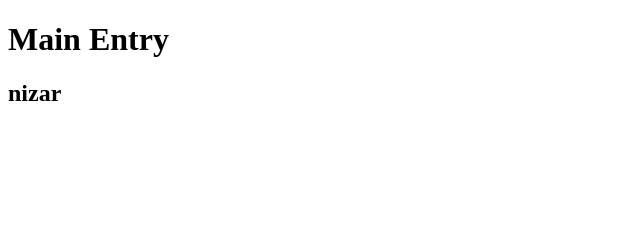
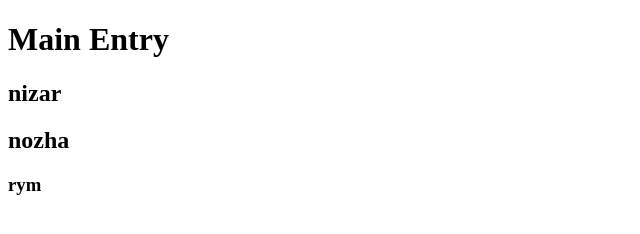
Before and after one commit to formateur77/test2, a plain HTML site: page index.html in a window 1280 px wide. Shown: the whole page, without its empty margins (0-640 px from the left). Drawn offline with Linux system fonts and the light colour scheme.

Commit message:
sith commit

```diff
--- a/index.html
+++ b/index.html
@@ -10,5 +10,7 @@
     <h1>Main Entry</h1>
 
    <h2>nizar</h2>
+   <h2>nozha</h2>
+   <h3>rym</h3>
 </body>
 </html>
```
